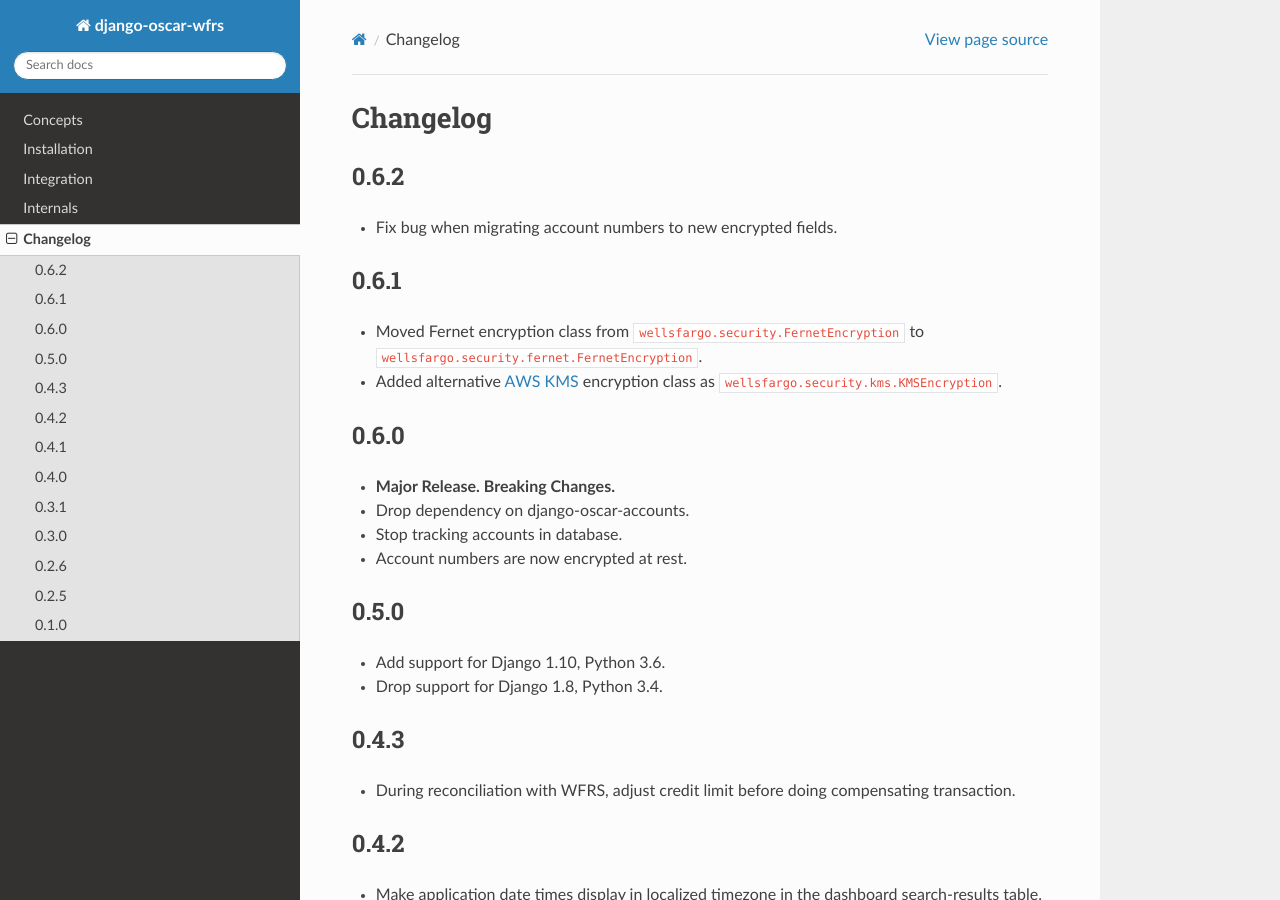
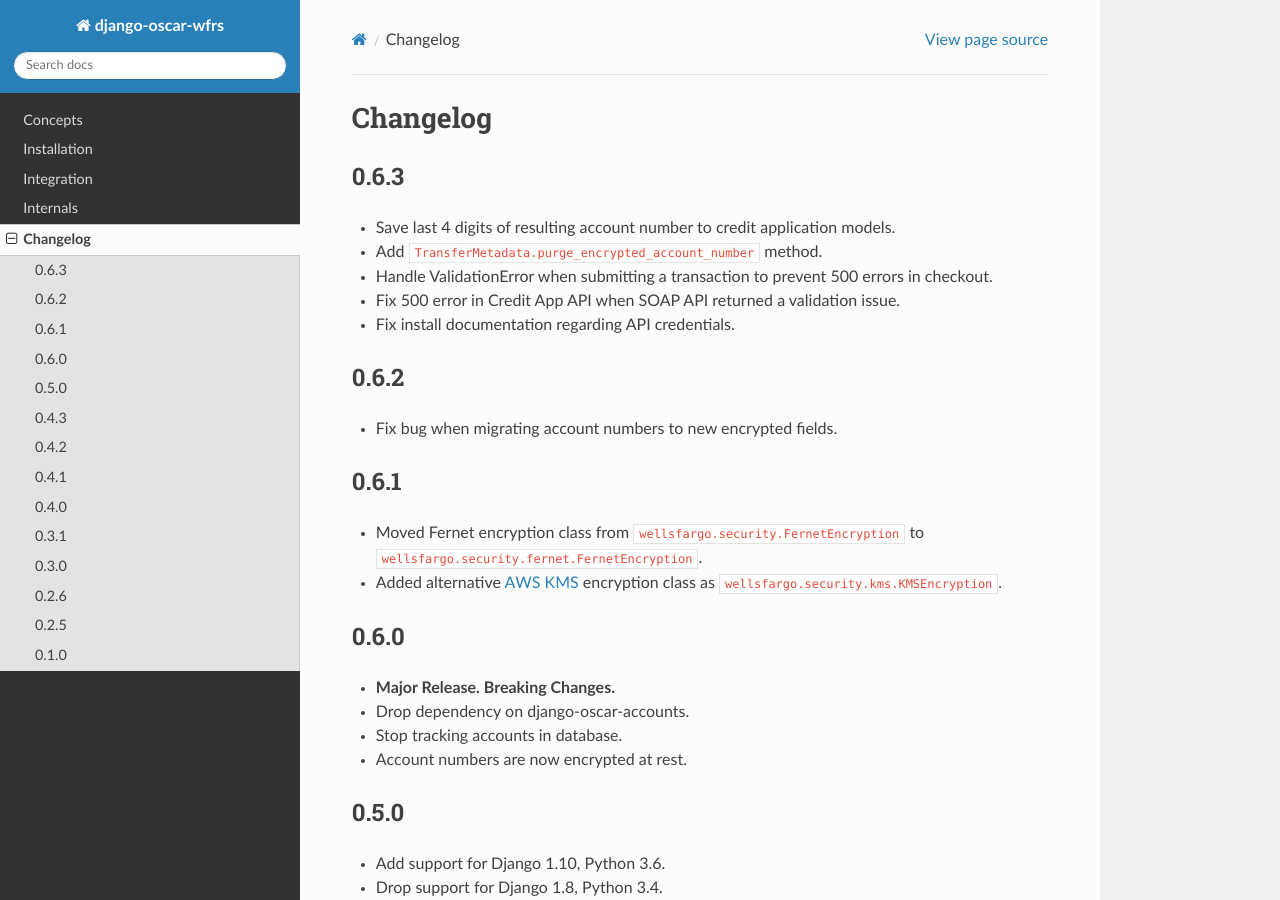
Before and after one commit to m-hairan/django-oscar, a Sphinx documentation site: the page built from docs/changes.rst, in a window 1280 px wide and 900 px high. Built offline with Sphinx 7.4.7 and the Read the Docs theme 2.0.0, drawn with Linux system fonts in a browser that asks for light colours; the version number could not be read and is left out.

Commit message:
Update changelog

```diff
--- a/docs/changes.rst
+++ b/docs/changes.rst
@@ -2,6 +2,14 @@
 
 Changelog
 =========
+
+0.6.3
+------------------
+- Save last 4 digits of resulting account number to credit application models.
+- Add ``TransferMetadata.purge_encrypted_account_number`` method.
+- Handle ValidationError when submitting a transaction to prevent 500 errors in checkout.
+- Fix 500 error in Credit App API when SOAP API returned a validation issue.
+- Fix install documentation regarding API credentials.
 
 0.6.2
 ------------------
```
